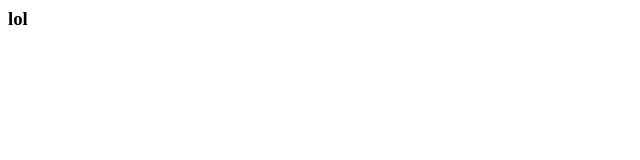
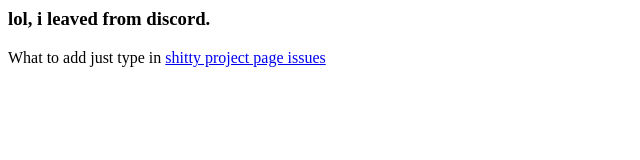
Before and after one commit to NDevDiscord/NDevDiscord.github.io, a plain HTML site: page index.html in a window 1280 px wide. Shown: the whole page, without its empty margins (0-640 px from the left). Drawn offline with Linux system fonts and the light colour scheme.

Commit message:
Update index.html
lmao

```diff
--- a/index.html
+++ b/index.html
@@ -1,3 +1,4 @@
 <body>
-  <h3>lol</h3>
+  <h3>lol, i leaved from discord.</h3>
+  <p>What to add just type in <a href="https://github.com/NDevDiscord/NDevDiscord.github.io/issues">shitty project page issues</a></p>
 </body>
```
